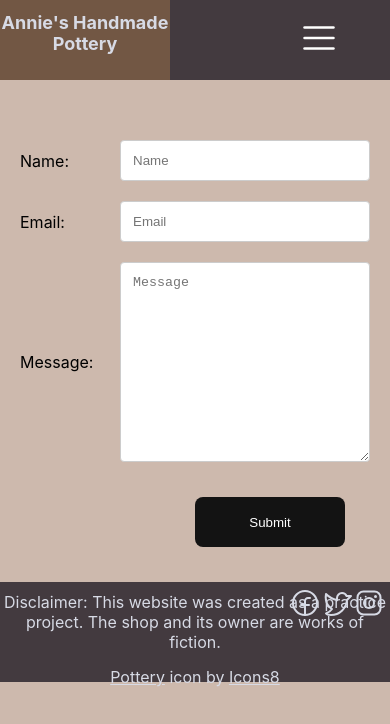
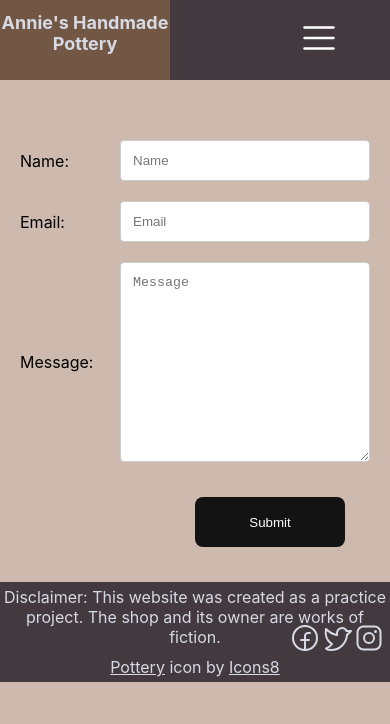
Before and after one commit to LaurenCummings/shop-project, a React (Create React App) app: page /contact in a window 390 px wide. Shown: the top 724 px of the page. Built offline with nearby package versions, Linux system fonts and the light colour scheme.

Commit message:
Made footer responsive

```diff
--- a/src/components/Footer.css
+++ b/src/components/Footer.css
@@ -25,6 +25,18 @@
     margin: 5px;
 }
 
+@media (max-width: 950px) {
+    .logos {
+        margin-top: 40px;
+    }
+}
+
+@media (max-width: 740px) {
+    .footer p {
+        padding-top: 5px;
+    }
+}
+
 @media (max-width: 500px) {
     .footer {
         height: 100px;
```
